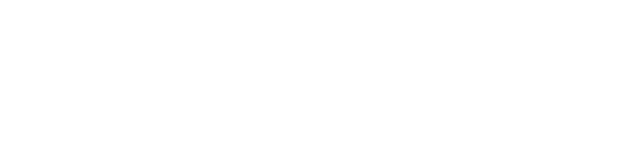
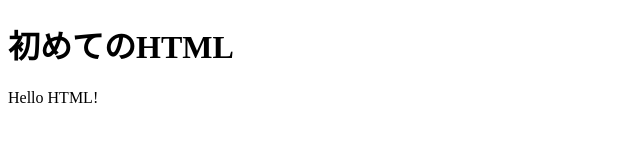
Before and after one commit to TomokiNK/website, a plain HTML site: page index.html in a window 1280 px wide. Shown: the whole page, without its empty margins (0-640 px from the left). Drawn offline with Linux system fonts and the light colour scheme.

Commit message:
add style.css

```diff
--- a/index.html
+++ b/index.html
@@ -1,10 +1,29 @@
+<!--HTMLの宣言-->
 <!DOCTYPE html>
-<html>
+<!--↓↓↓↓↓以下HTMLの要素↓↓↓↓↓-->
+<!--HTMLの開始(属性lang指定)-->
+<html lang="ja">
+    <!--head要素(HTMLのメタデータ)-->
     <head>
+         <!--文字コードの設定-->
         <meta charset="UTF-8">
+        <!--ブラウザ処理の設定-->
+        <meta http-equiv="X-UA-Compatible" content="IE=edge">
+        <!--ブラウザ上での表示領域の設定-->
         <meta name="viewport" content="width=device-width, initial-scale=1">
 
         <title>TomokiWebSite</title>
         <meta name="Tomoki's practice WebSite" content="Tomoki's practice WebSite">
+        <!--cssの呼び出し-->
+        <link href="css/style.css" rel="stylesheet" type="text/css">
     </head>
+    <!--body要素(ドキュメントのコンテンツ)-->
+    <body>
+        <h1>初めてのHTML</h1>
+        <p>
+            Hello HTML!
+        </p>
+
+    </body>
+<!--HTMLの終了-->
 </html>
```
Also changed, not shown: css/style.css (added).
